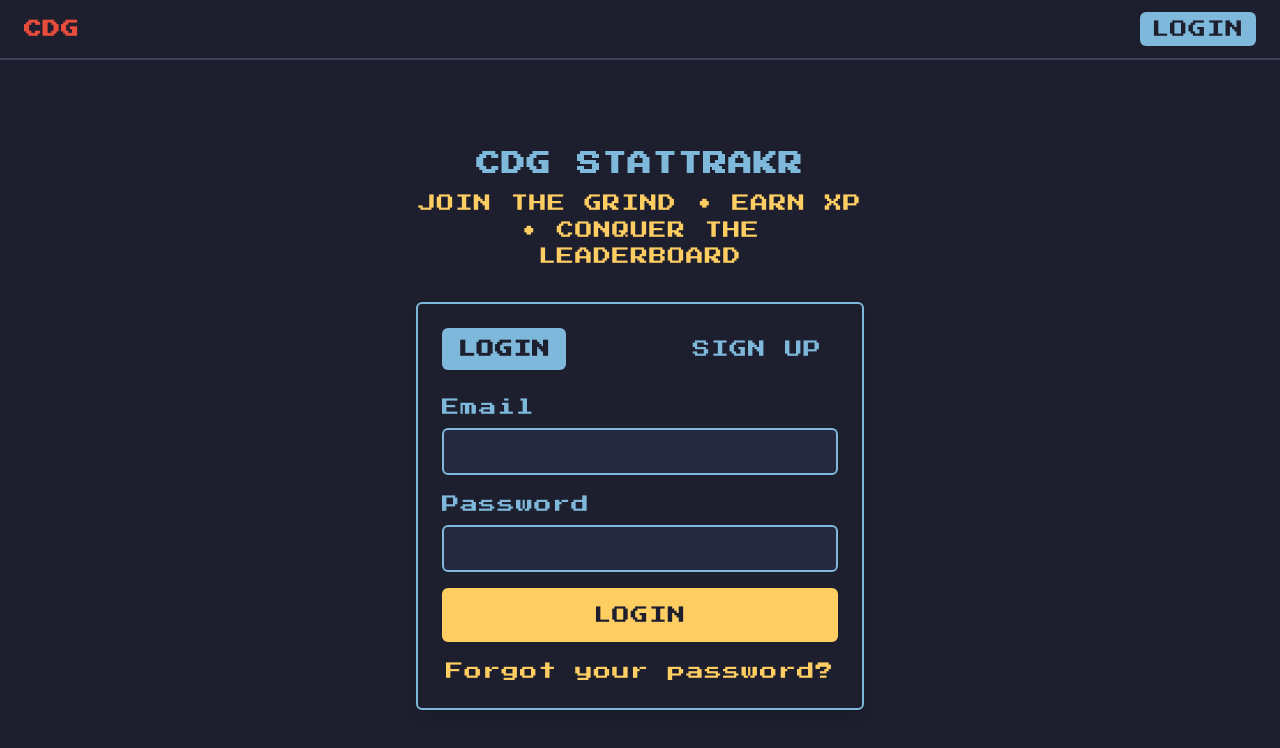
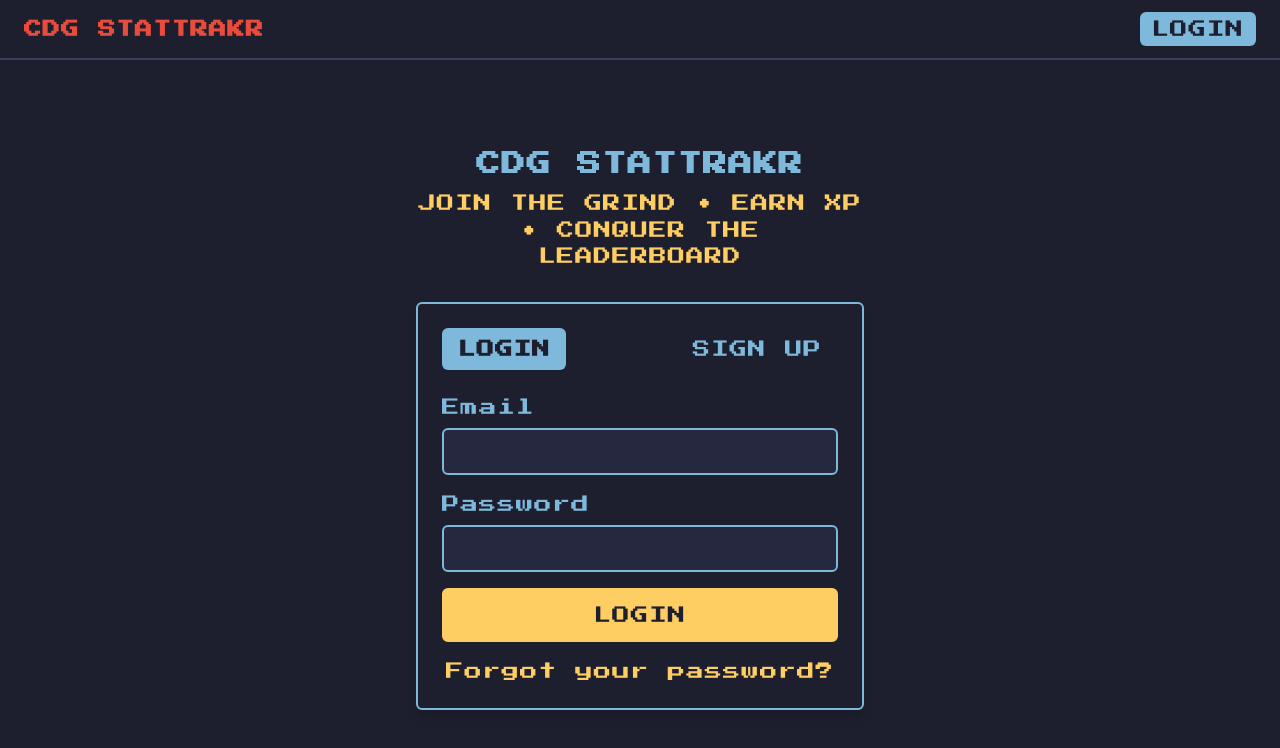
Before and after one commit to Edwin-Ni/CDG-STATTRAKR, a Next.js app: page /auth in a window 1280 px wide. Shown: the top 748 px of the page. Built offline with nearby package versions, Linux system fonts and the light colour scheme; no server answers.

Commit message:
Navbar mobile fix

```diff
--- a/components/Navbar.tsx
+++ b/components/Navbar.tsx
@@ -1,14 +1,12 @@
 "use client";
 
 import Link from "next/link";
-import { useRouter } from "next/navigation";
 import { useEffect, useState } from "react";
 import { useAuth } from "../lib/authContext";
 import { getUserById } from "../lib/db";
 
 export default function Navbar() {
-  const { user, signOut, loading } = useAuth();
-  const router = useRouter();
+  const { user, loading } = useAuth();
   const [username, setUsername] = useState<string>("");
   const [usernameLoading, setUsernameLoading] = useState<boolean>(false);
 
@@ -36,7 +34,8 @@ export default function Navbar() {
     <nav className="bg-[#1e1f2e] border-b-2 border-[#3d3f5a] py-3 px-6">
       <div className="flex justify-between items-center">
         <Link href="/" className="text-2xl font-bold text-[#e74c3c] pixel-font">
-          CDG
+          <div className="sm:hidden">CDG</div>
+          <div className="hidden sm:block">CDG STATTRAKR</div>
         </Link>
 
         <div className="flex items-center space-x-4">
```
